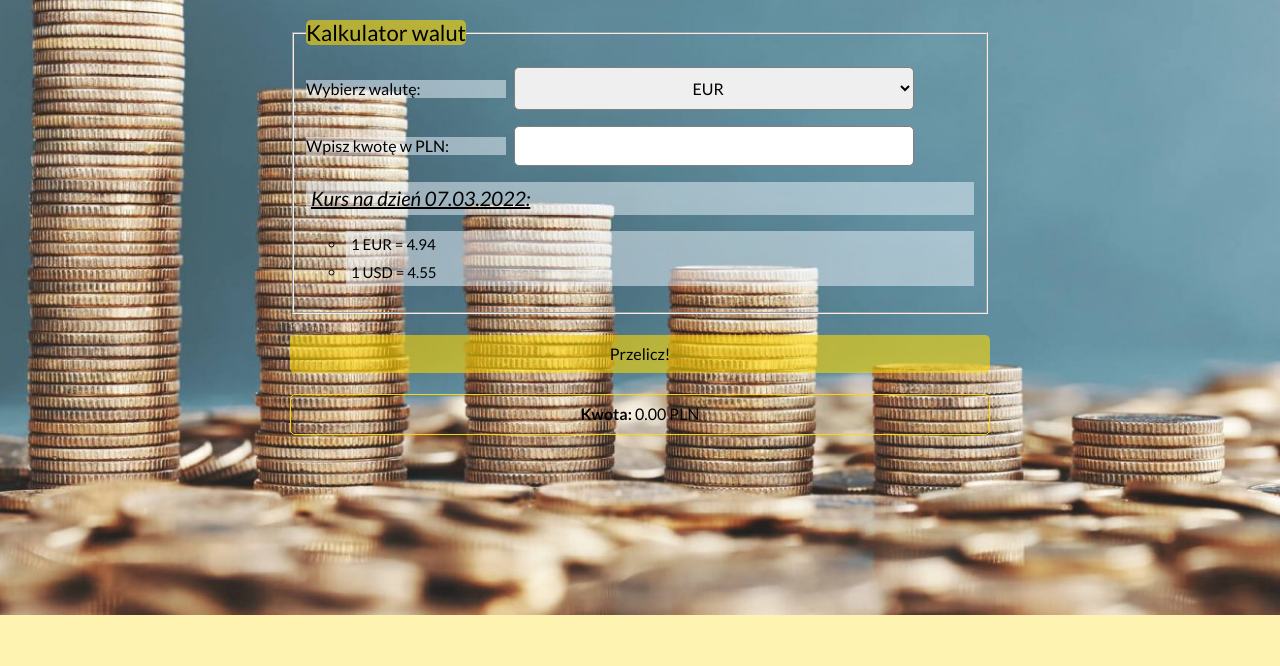
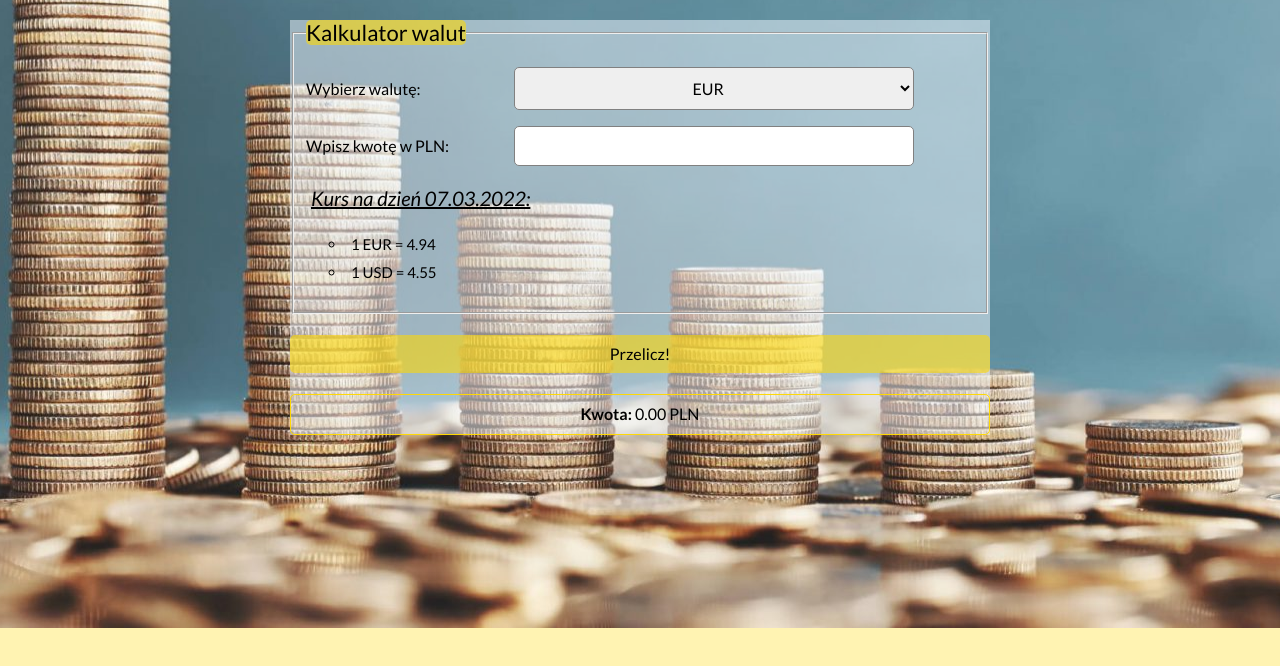
Before and after one commit to kasiabe/CurrencyConverter, a plain HTML site: page index.html in a window 1280 px wide. Drawn offline with Linux system fonts and the light colour scheme.

Commit message:
added corrections to homework (form background, spaces in code)

```diff
--- a/css/form.css
+++ b/css/form.css
@@ -1,5 +1,8 @@
+.form {
+    background-color: rgba(240, 248, 255, 0.5);
+}
+
 .form__labelText {
-    background-color: rgba(240, 248, 255, 0.5);
     width: 200px;
     display: inline-block;
     margin-right: 5px;
@@ -39,7 +42,6 @@
 }
 
 .form__list {
-    background-color: rgba(240, 248, 255, 0.5);
     font-size: 20px;
     font-style: italic;
     margin: 0 auto;
@@ -48,7 +50,6 @@
 }
 
 .form__listItem {
-    background-color: rgba(240, 248, 255, 0.5);
     padding: 5px;
     font-size: 15px;
     list-style-type: circle;
--- a/css/styles.css
+++ b/css/styles.css
@@ -13,7 +13,8 @@ html {
     background-image: url("../images/background.jpg");
     background-repeat: no-repeat;
     background-position: center;
-    background-size: cover;
+    background-size: auto;
+
 }
 
 .container {
--- a/js/script.js
+++ b/js/script.js
@@ -23,13 +23,10 @@
 
     const onFormSubmit = (event) => {
         event.preventDefault();
-
         const amountElement = document.querySelector(".js-amount");
         const currencyElement = document.querySelector(".js-currency");
-
         const amount = +amountElement.value;
         const currency = currencyElement.value;
-
         const result = calculateResult(amount, currency);
 
         updateResultText(amount, result, currency);
@@ -37,7 +34,6 @@
 
     const init = () => {
         const formElement = document.querySelector(".js-form");
-
         formElement.addEventListener("submit", onFormSubmit);
 
         welcome();
```
